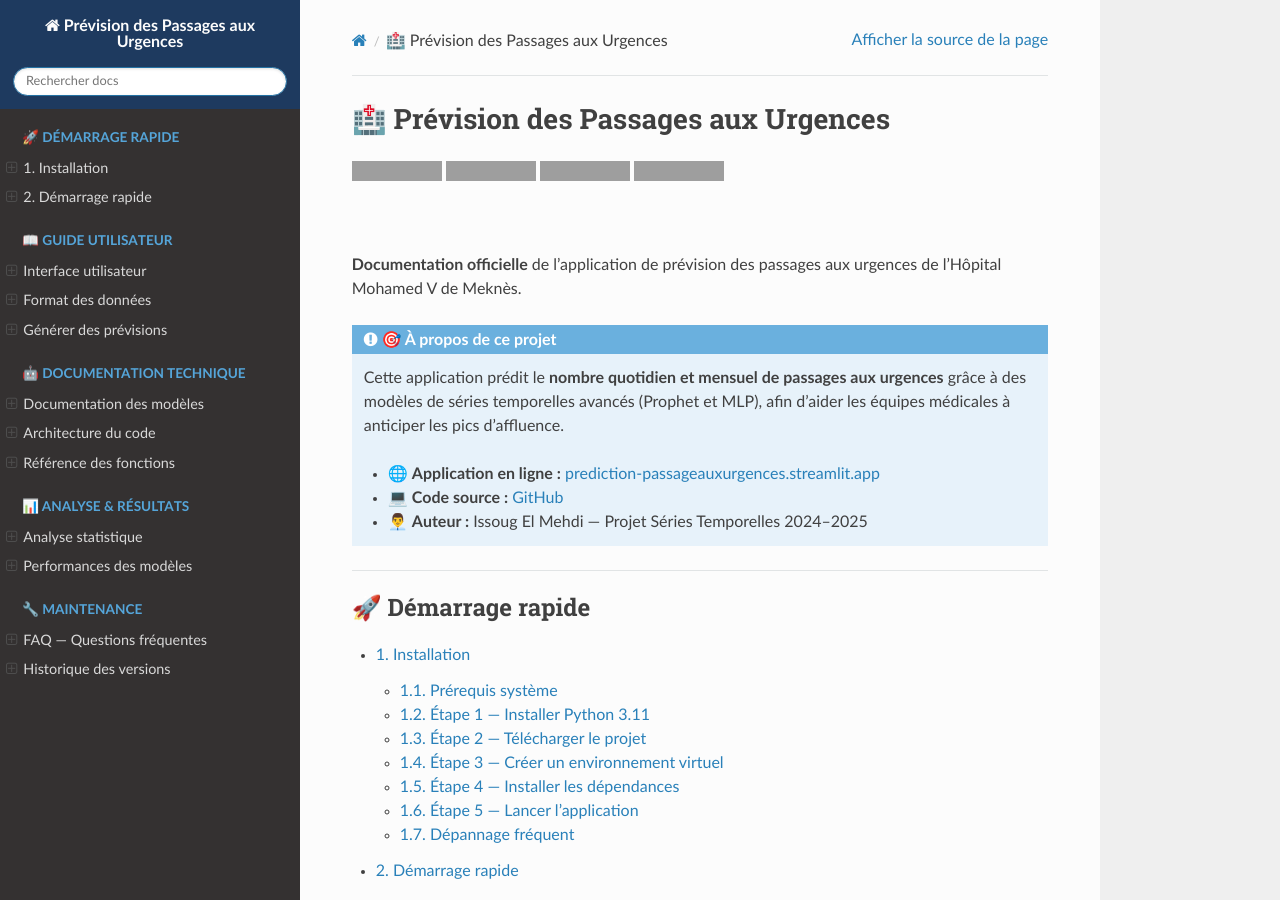
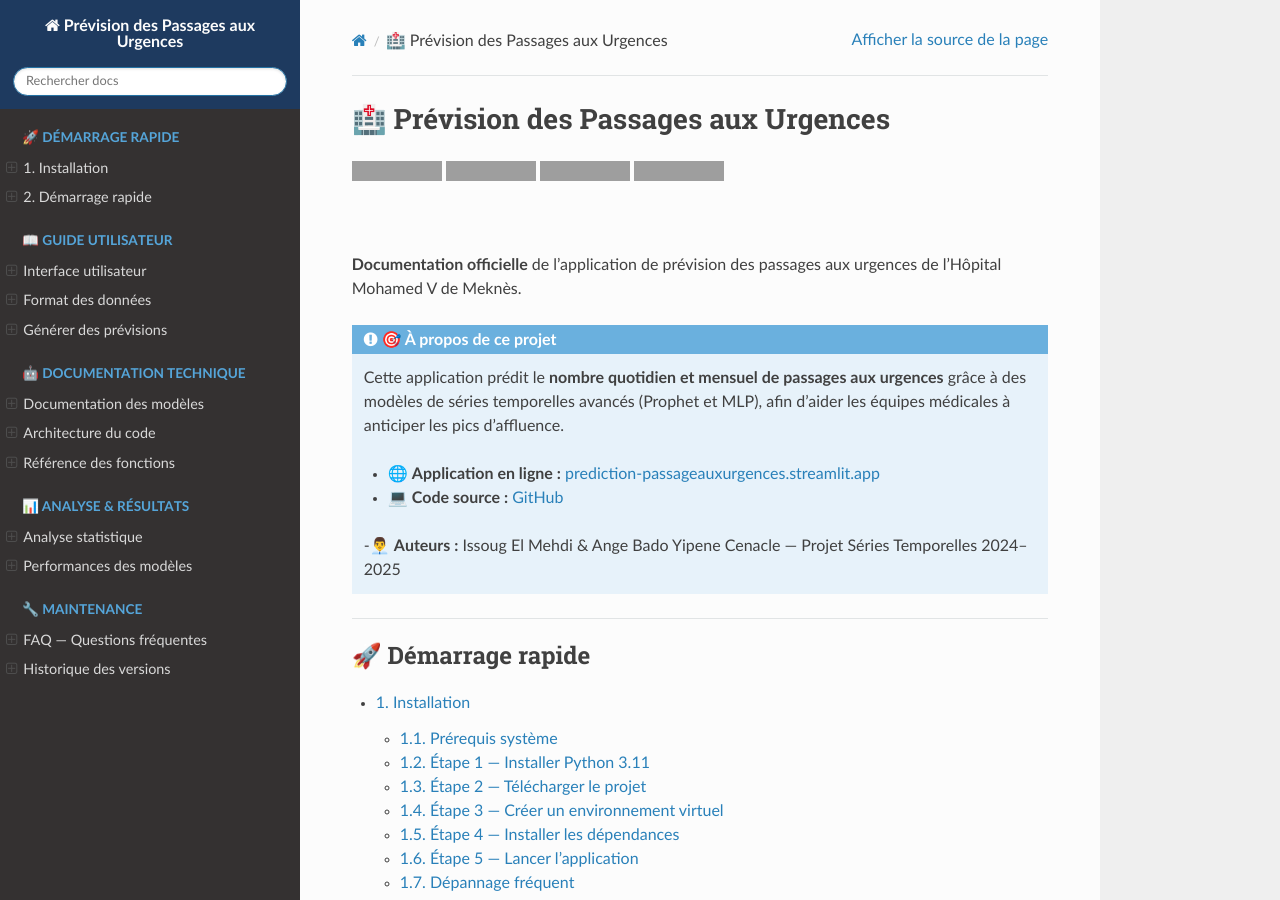
Before and after one commit to issougmehdi75-alt/Prediction_PassageAuxUrgences, a Sphinx documentation site: the page built from docs/source/index.rst, in a window 1280 px wide and 900 px high. Built offline with Sphinx 7.4.7 and the Read the Docs theme 3.1.0, drawn with Linux system fonts in a browser that asks for light colours; grey boxes are pictures that could not be loaded.

Commit message:
Update author information in index.rst

```diff
--- a/docs/source/index.rst
+++ b/docs/source/index.rst
@@ -27,7 +27,7 @@
 
    - 🌐 **Application en ligne :** `prediction-passageauxurgences.streamlit.app <https://prediction-passageauxurgences.streamlit.app>`_
    - 💻 **Code source :** `GitHub <https://github.com/issougmehdi75-alt/Prediction_PassageAuxUrgences>`_
-   - 👨‍💼 **Auteur :** Issoug El Mehdi — Projet Séries Temporelles 2024–2025
+   -👨‍💼 **Auteurs :** Issoug El Mehdi & Ange Bado Yipene Cenacle — Projet Séries Temporelles 2024–2025
 
 ----
 
```
